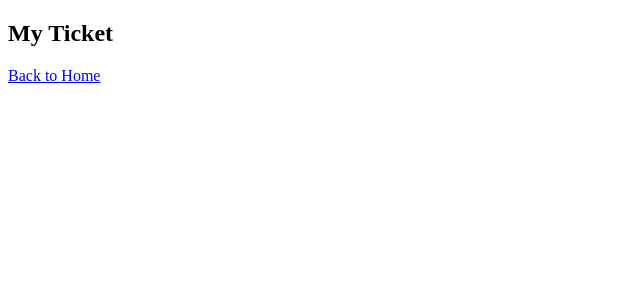
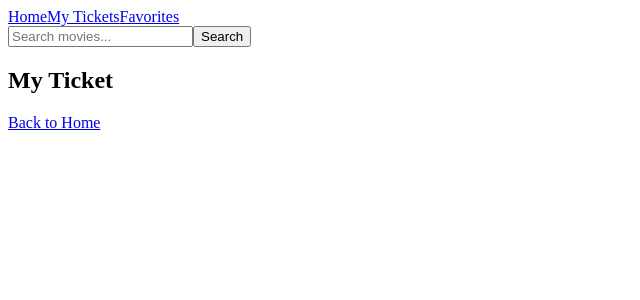
Before and after one commit to valeriamarku/MasterpiecesCinema, a React (Vite) app in the folder masterpieces cinema/: page /my-tickets in a window 1280 px wide. Shown: the top 300 px of the page, without its empty margins (0-640 px from the left). Built offline with nearby package versions, Linux system fonts and the light colour scheme; no server answers.

Commit message:
update MyTicketsPage

```diff
--- a/masterpieces cinema/src/pages/MyTicketsPage.tsx
+++ b/masterpieces cinema/src/pages/MyTicketsPage.tsx
@@ -1,5 +1,6 @@
 import React, { useEffect, useState } from 'react';
 import { Link } from 'react-router-dom';
+import Header from '../components/Header/Header';
 
 const MyTickets: React.FC = () => {
   const [ticket, setTicket] = useState<any>(null);
@@ -21,6 +22,7 @@ const MyTickets: React.FC = () => {
 
   return (
     <div className="my-tickets">
+      <Header/>
       <h2>My Ticket</h2>
       {ticket && (
         <div>
```
